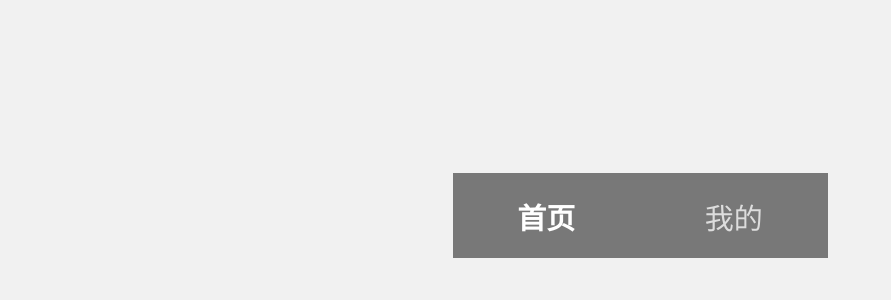
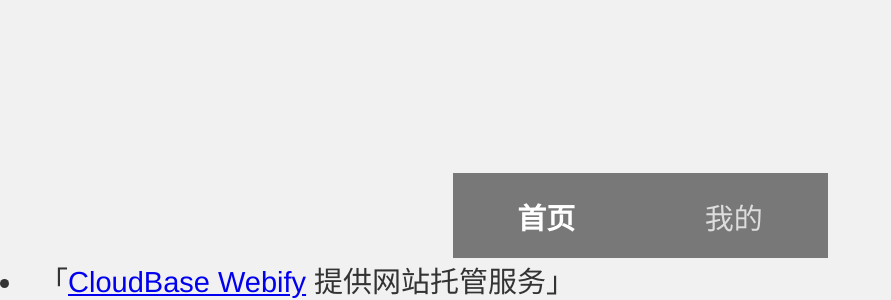
Before and after one commit to yjiusix/my-website, a plain HTML site: page h5/index.html in a window 1280 px wide. Shown: the part 542-842 px from the top of the page, without its empty margins (0-891 px from the left). Before the commit the page ends 800 px from the top, so only its background shows below. Drawn offline with Linux system fonts and the light colour scheme; no server answers.

Commit message:
Update index.html

```diff
--- a/h5/index.html
+++ b/h5/index.html
@@ -16,5 +16,7 @@
 					</noscript><div id=app></div>
 					<script src=./static/js/chunk-vendors.15f85f4d.js></script>
 					<script src=./static/js/index.534e5a12.js></script>
+				<div><li>「<a data-from="10680" href="https://webify.cloudbase.net/" target="_blank" rel="nofollow noopener noreferrer">CloudBase Webify</a> 提供网站托管服务」</li></div>
 			</body>
+
 			</html>
```
